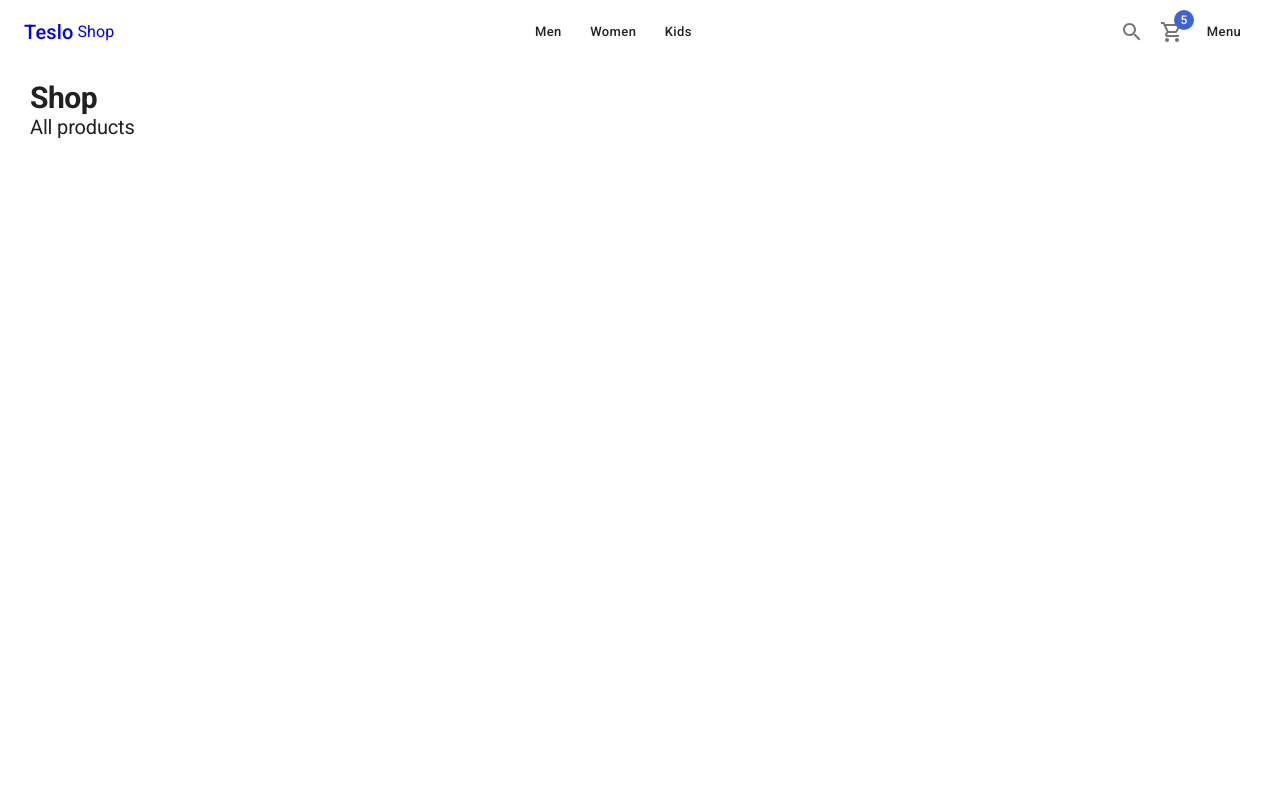
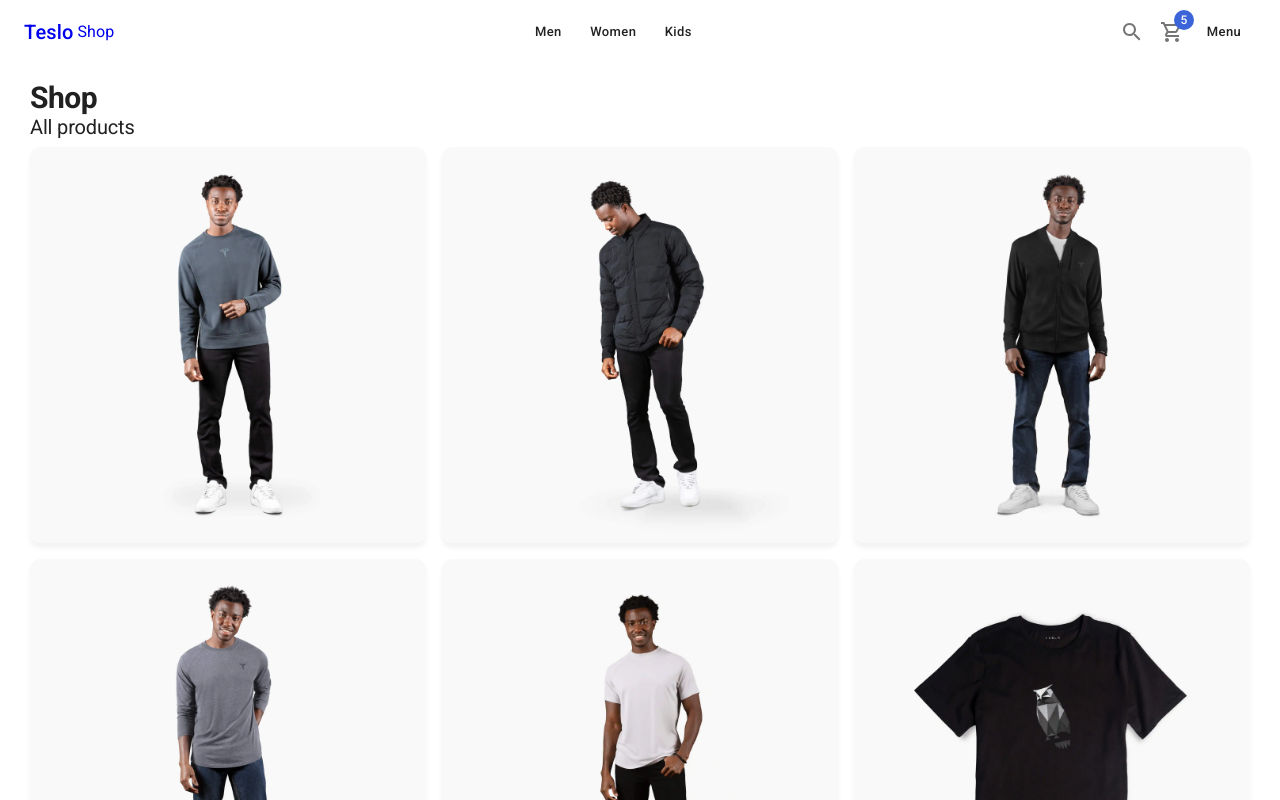
Before and after one commit to serdeliverance/teslo-clone, a Next.js app: page / in a window 1280 px wide. Shown: the top 800 px of the page. Built offline with nearby package versions, Linux system fonts and the light colour scheme.

Commit message:
home page - initial
Signed-off-by: Sergio Cano <canosergio90@gmail.com>

```diff
--- a/pages/index.tsx
+++ b/pages/index.tsx
@@ -1,12 +1,32 @@
-import { Typography } from '@mui/material'
+import { Card, CardActionArea, CardMedia, Grid, Typography } from '@mui/material'
 import type { NextPage } from 'next'
 import { ShopLayout } from '../components/layouts'
+import { initialData } from '../database/products'
 
 const Home: NextPage = () => {
   return (
     <ShopLayout title='Teslo Shop' pageDescription='Find the best products here'>
       <Typography variant='h1' component='h1'>Shop</Typography>
       <Typography variant='h2' sx={{ mb: 1}}>All products</Typography>
+
+      <Grid container spacing={2}>
+        {
+          initialData.products.map( product => (
+            <Grid item xs={6} sm={4} key={product.slug}>
+              <Card>
+                <CardActionArea>
+                  <CardMedia
+                    component='img'
+                    image={ `products/${product.images[0]}` }
+                    alt={ product.title }
+                  />
+                </CardActionArea>
+              </Card>
+            </Grid>
+            )
+          )
+        }
+      </Grid>
     </ShopLayout>
   )
 }
```
